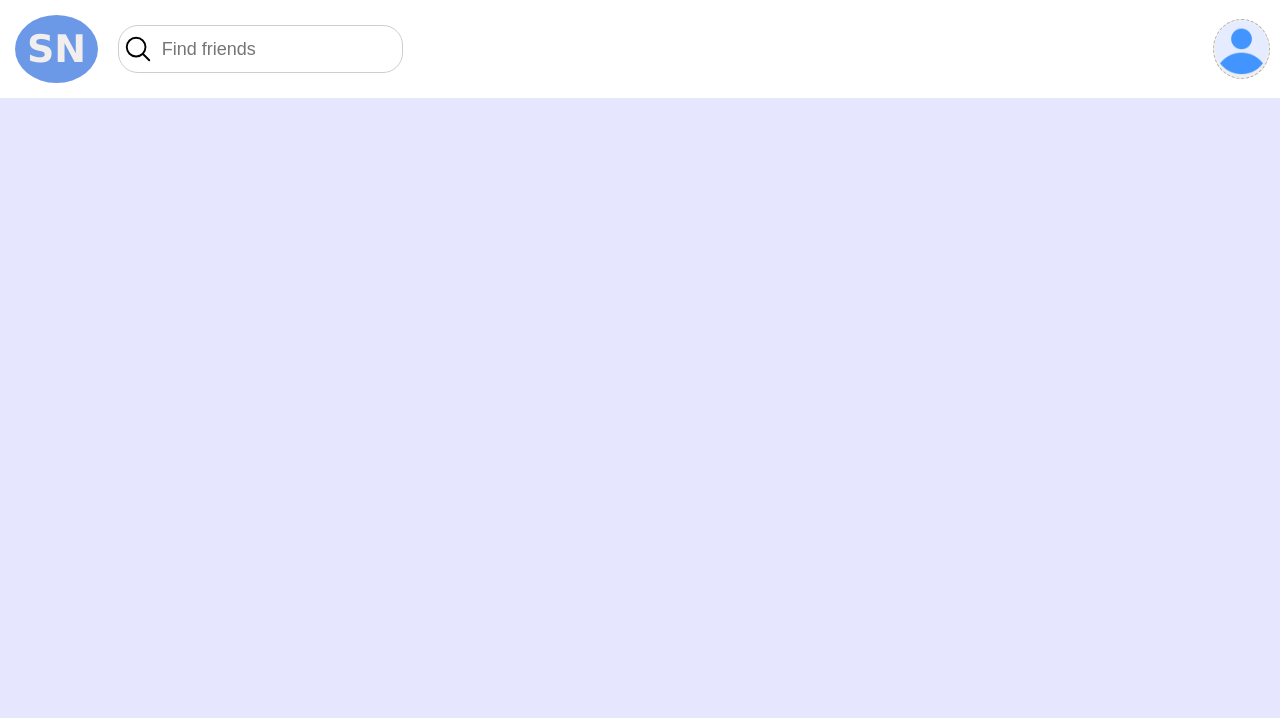
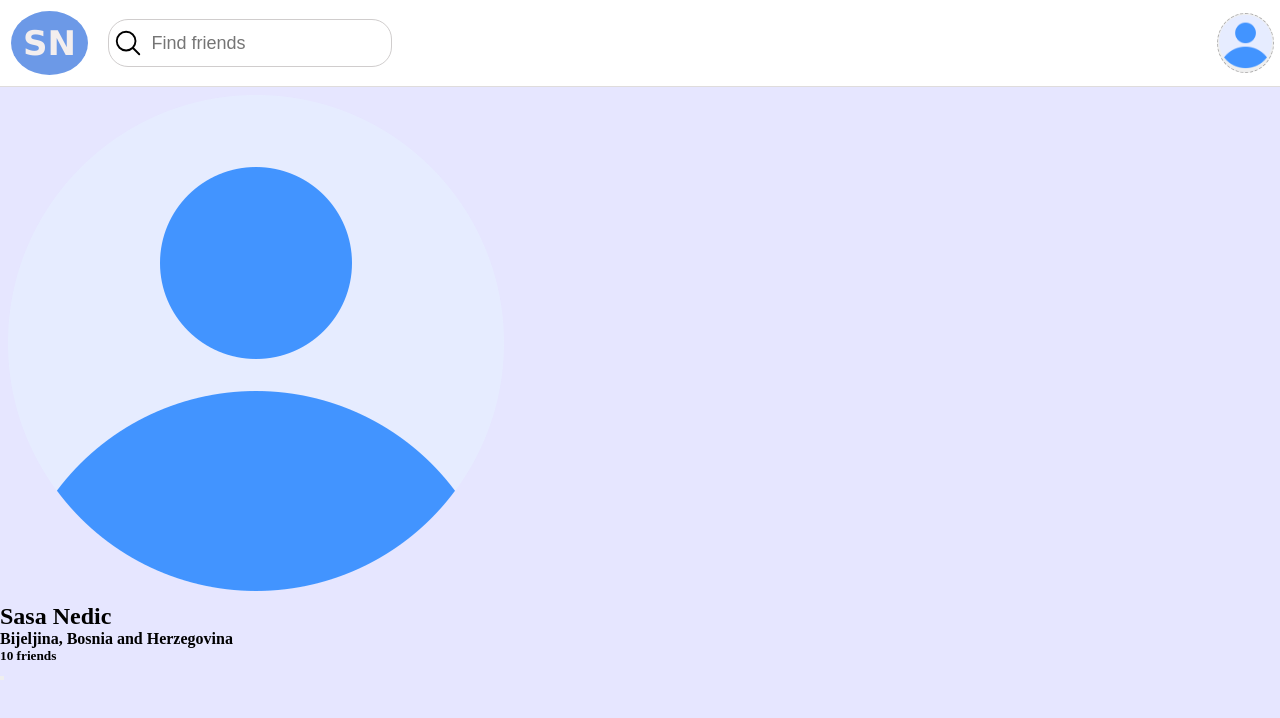
Before and after one commit to sasanedicbn/Social-Network, a website built with Vite: page Social-network/index.html in a window 1280 px wide. Built offline with nearby package versions, Linux system fonts and the light colour scheme.

Commit message:
Create main structure in html

```diff
--- a/Social-network/index.html
+++ b/Social-network/index.html
@@ -48,7 +48,31 @@
         </div>
       </div>
     </nav>
+    <main>
+      <div class="user">
+        <div class="user__cover__photo"></div>
+        <div class="user__profile">
+          <div class="user__info">
+            <span>
+              <img src="./user.png" alt="profile" />
+            </span>
+            <div class="user__text">
+              <h2>Sasa Nedic</h2>
+              <h4>Bijeljina, Bosnia and Herzegovina</h4>
+              <h5>10 friends</h5>
+            </div>
+          </div>
+          <button class="user__edit">
+
+
+            </p>
+          </button>
+        </div>
+      </div>
+    </main>
   </div>
+  <script type="module" src="https://unpkg.com/ionicons@7.1.0/dist/ionicons/ionicons.esm.js"></script>
+  <script nomodule src="https://unpkg.com/ionicons@7.1.0/dist/ionicons/ionicons.js"></script>
   <script type="module" src="/main.js"></script>
 </body>
 
--- a/Social-network/style.css
+++ b/Social-network/style.css
@@ -9,11 +9,13 @@ body {
 }
 
 nav {
-  padding: 10px;
+  padding: 6px;
   background-color: #fff;
   display: flex;
   align-items: center;
   justify-content: space-between;
+  position: sticky;
+  border-bottom: 1px solid rgb(223, 220, 220);
 }
 
 .logo__img {
@@ -23,7 +25,7 @@ nav {
   padding: 5px;
 }
 .logo__img span{
-  font-size: 38px;
+  font-size: 34px;
   font-weight: bold;
   font-family:'Lucida Sans', 'Lucida Sans Regular', 'Lucida Grande', 'Lucida Sans Unicode', Geneva, Verdana, sans-serif;
   background-color: rgb(108, 153, 231);
@@ -43,7 +45,7 @@ nav {
   width: 30px;
   height: 30px;
   position: absolute;
-  left: 122.5px;
+  left: 112.5px;
   padding-right: -15px;
 }
 
@@ -56,19 +58,14 @@ nav {
   padding-left: 42.5px;
   font-size: 18px;
 }
-.search__bar__input:active{
-  border: none;
-}
+
 
 .nav__btn{
   border-radius: 100%;
   border: 1px dashed rgb(177, 176, 176);
   cursor: pointer;
 }
-.nav__btn:hover{
-  border: 2px solid black;
-  transition: all 0.5s;
-}
+
 
 .nav__btn img {
   width: 55px;
@@ -76,6 +73,7 @@ nav {
   border-radius: 50%;
   border: none;
 }
+
 
 .log__out__container {
   display: flex;
@@ -123,3 +121,4 @@ nav {
 .search__results {
   display: none;
 }
+/* MAIN */
```
